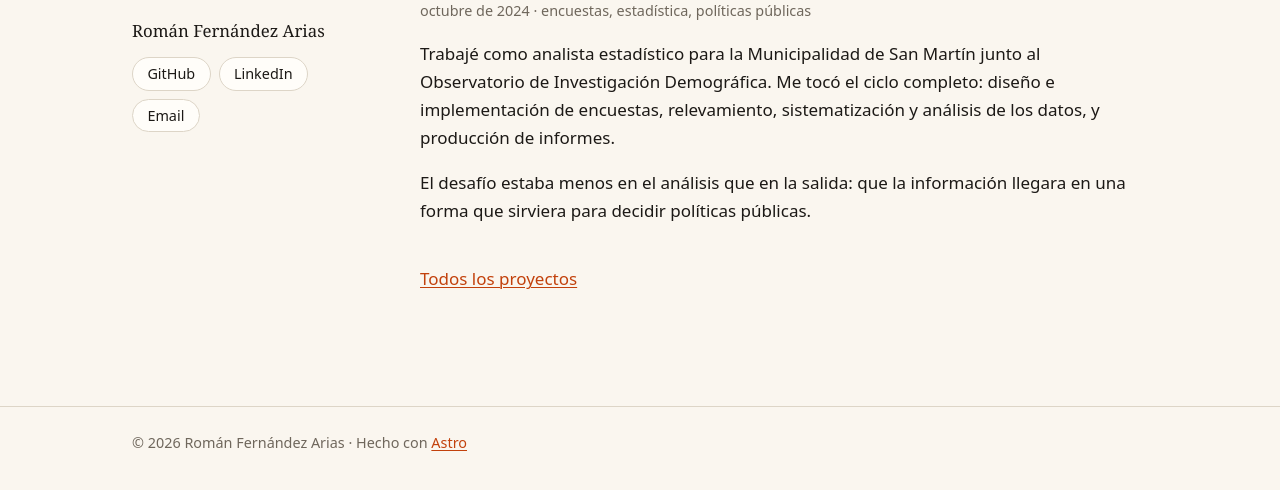
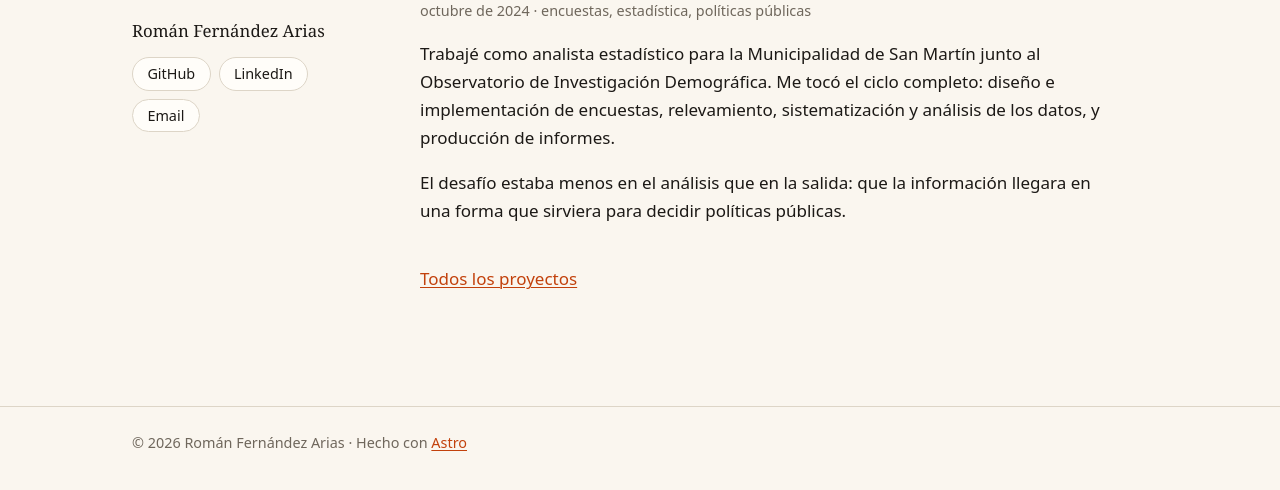
Before and after one commit to Acigami/Acigami.github.io, an Astro site: page /proyectos/demografia-san-martin in a window 1280 px wide. Shown: the part 176-666 px from the top of the page. Built offline with nearby package versions, Linux system fonts and the light colour scheme; Astro itself is replaced by a stand-in of ours.

Commit message:
Ancho de lectura en el detalle de proyecto

```diff
--- a/src/pages/proyectos/[slug].astro
+++ b/src/pages/proyectos/[slug].astro
@@ -22,7 +22,7 @@ const fechaLegible = formatearFecha(fecha);
 ---
 
 <Base titulo={`${titulo} · ${NOMBRE}`} descripcion={descripcion}>
-  <article>
+  <article class="prosa">
     <h1>
       {titulo}
       {borrador && <span class="insignia-borrador">borrador</span>}
```
